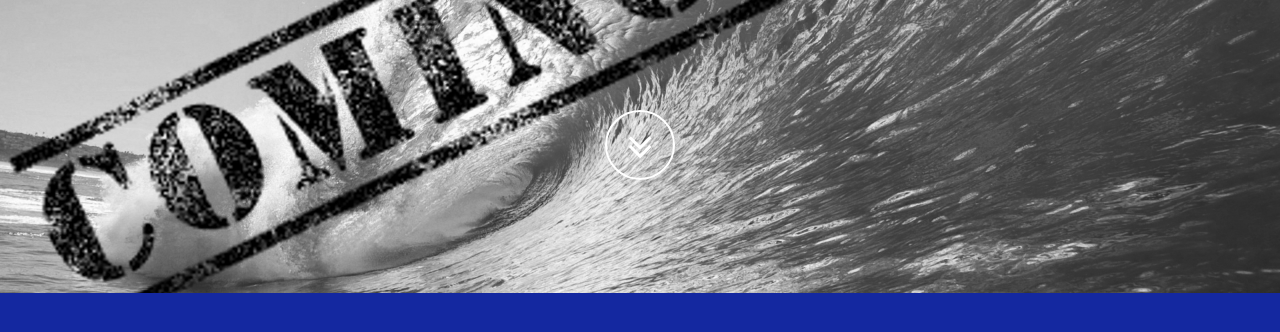
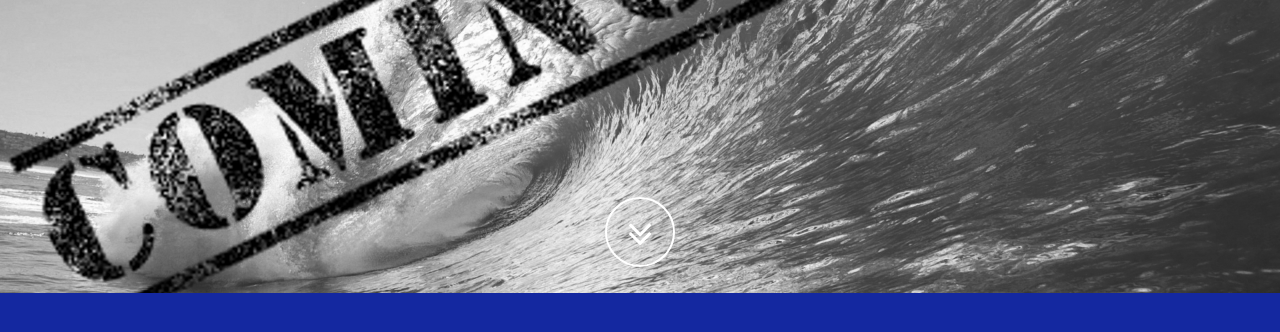
Before and after one commit to nullinstruction/e111, a Jekyll site: the page built from index.html, in a window 1280 px wide and 900 px high, scrolled down 3409 px. Shown: the part 150-482 px from the top of the window. Built offline with Jekyll 4.4.1, drawn with Linux system fonts in a browser that asks for light colours; Markdown is read by kramdown in place of the engine named in the settings.

Commit message:
<br><p></br></p>

```diff
--- a/_includes/contact.html
+++ b/_includes/contact.html
@@ -2,7 +2,7 @@
     <section id="contact" class="container content-section text-center">
         <div class="row">
             <div class="col-lg-8 col-lg-offset-2">
-				<p> </br> <p>
+				<p> </br> </p>
                 <h2>Contact</h2>
                 <p></p>
                 <p><a href="mailto:{{ site.email }}">{{ site.email }}</a>
--- a/_includes/download.html
+++ b/_includes/download.html
@@ -8,6 +8,7 @@
                     <p>We are going to Launch New App Soon.</p>
                     <a href="" class="btn btn-default btn-lg"> </a>
 					<br><p></br></p><br><p></br></p>
+					<br><p></br></p>
 					<a href="#contact" class="btn btn-circle page-scroll">
 						<i class="fa fa-angle-double-down animated"></i>
 					</a>
```
